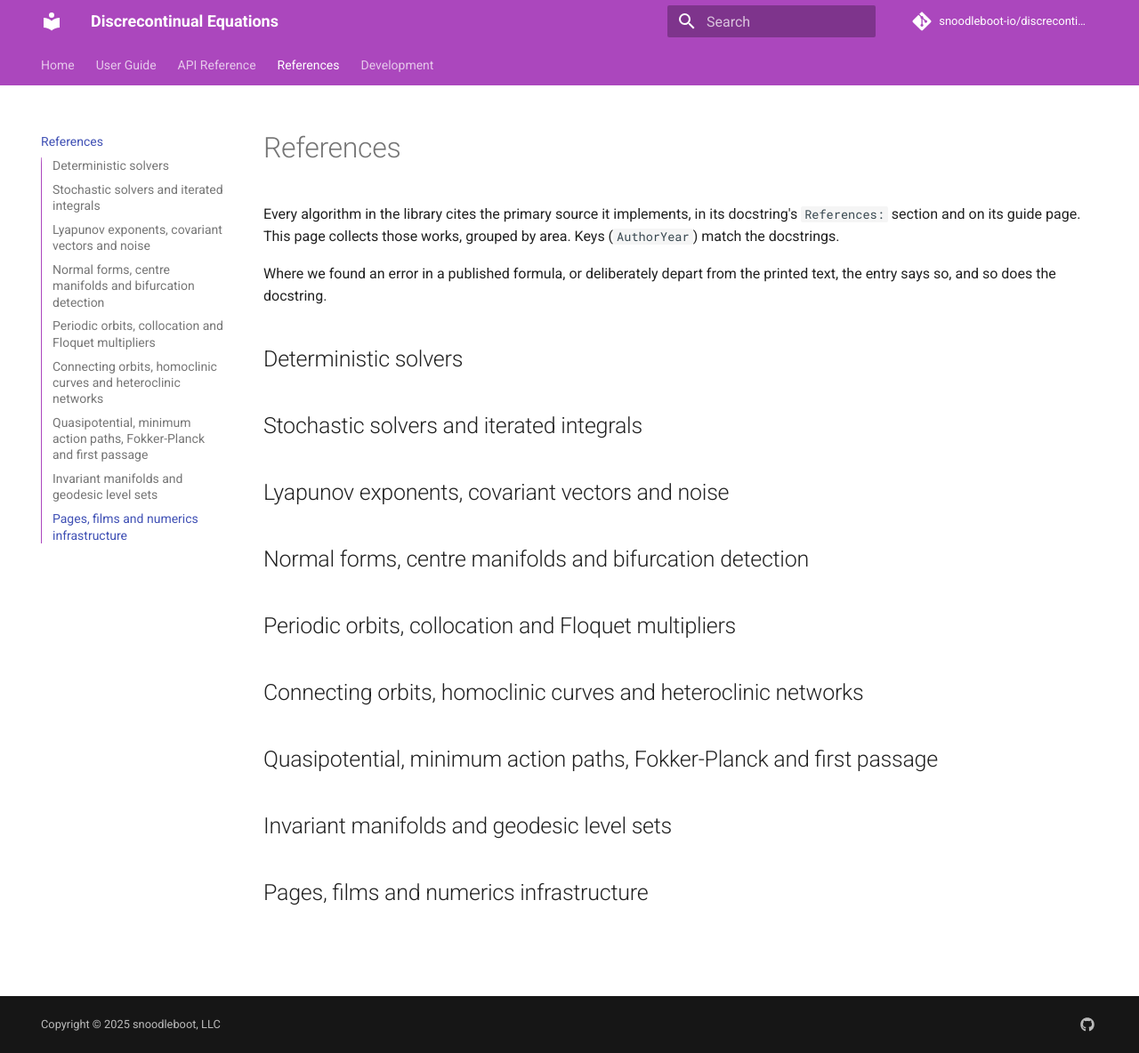
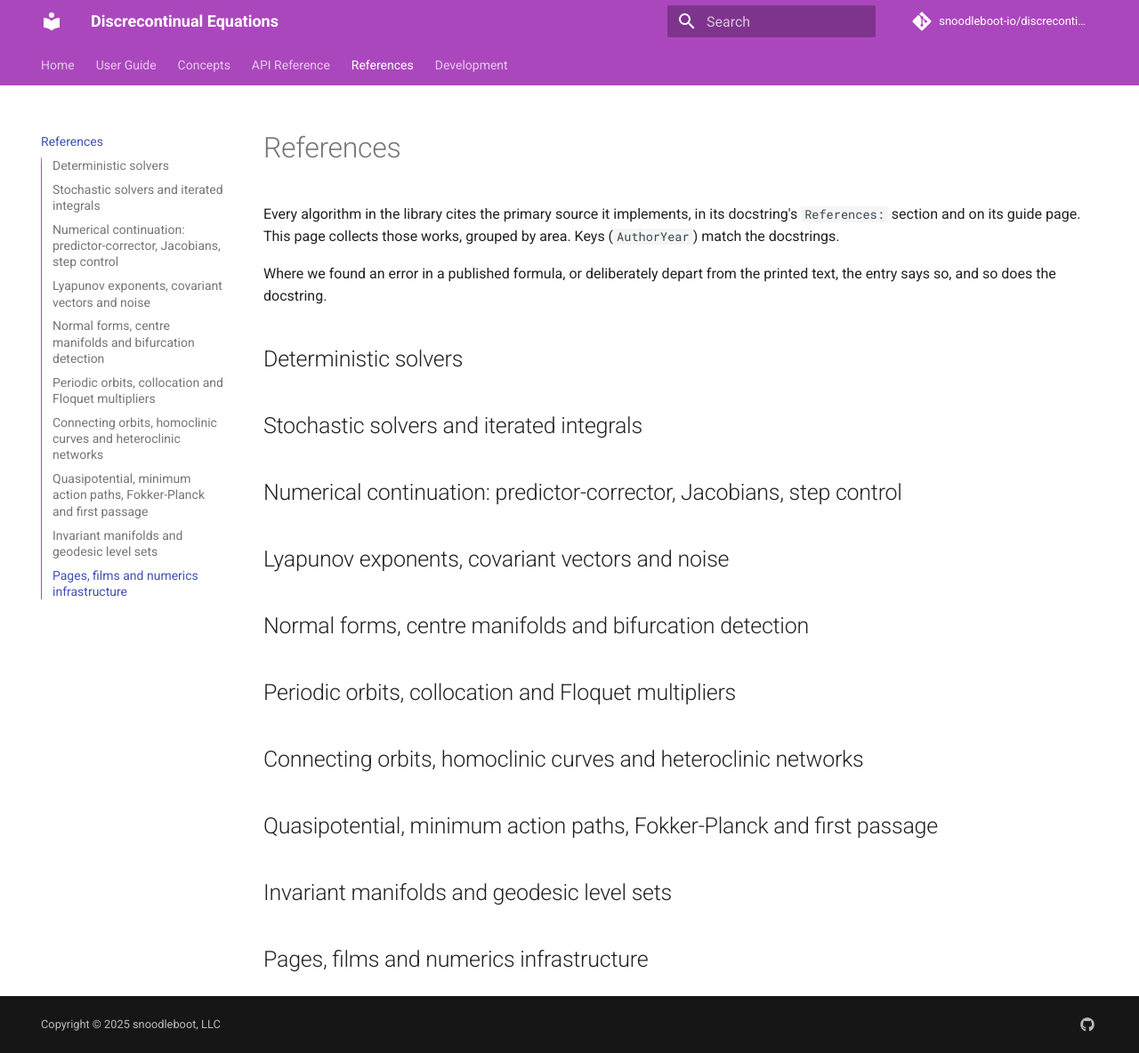
Before and after one commit to snoodleboot-io/discrecontinual_equations, an MkDocs documentation site: the page built from docs/references.md, in a window 1280 px wide and 1184 px high. Shown: the whole window at 89% size. Built offline with MkDocs 1.6.1 and Material for MkDocs 9.7.7, drawn with Linux system fonts in a browser that asks for light colours; comment, search, counter and statistics services are not loaded; part of the change alters nothing that is shown.

Commit message:
Give numerical continuation its own reference list, and every area a concepts page
Ten concept pages, one per area, start as stubs in the nav so each area's
guide can be written without touching mkdocs.yml.

Co-Authored-By: Claude Opus 5.5 <noreply@anthropic.com>

```diff
--- a/docs/references.md
+++ b/docs/references.md
@@ -7,6 +7,8 @@ Where we found an error in a published formula, or deliberately depart from the
 --8<-- "docs/references/deterministic-solvers.md"
 
 --8<-- "docs/references/stochastic-solvers.md"
+
+--8<-- "docs/references/continuation-core.md"
 
 --8<-- "docs/references/lyapunov-noise.md"
 
--- /dev/null
+++ b/docs/references/continuation-core.md
@@ -0,0 +1,5 @@
+## Numerical continuation: predictor-corrector, Jacobians, step control
+
+<!-- One entry per work, sorted by key. Format:
+- **[AuthorYear]** Authors. *Title*. Venue, year. arXiv:xxxx / DOI. Used in: `module.function` (eq./thm).
+-->
--- /dev/null
+++ b/docs/user-guide/connecting-orbits.md
@@ -0,0 +1,4 @@
+# Connecting orbits and heteroclinic networks
+
+!!! note
+    This guide is being written. Each section explains the concept, gives a short runnable example, states the method's limits, and cites its sources on the [References](../references.md) page.
--- /dev/null
+++ b/docs/user-guide/continuation-core.md
@@ -0,0 +1,4 @@
+# Numerical continuation
+
+!!! note
+    This guide is being written. Each section explains the concept, gives a short runnable example, states the method's limits, and cites its sources on the [References](../references.md) page.
--- /dev/null
+++ b/docs/user-guide/deterministic-solvers.md
@@ -0,0 +1,4 @@
+# Deterministic solvers
+
+!!! note
+    This guide is being written. Each section explains the concept, gives a short runnable example, states the method's limits, and cites its sources on the [References](../references.md) page.
--- /dev/null
+++ b/docs/user-guide/lyapunov-noise.md
@@ -0,0 +1,4 @@
+# Lyapunov exponents and noise
+
+!!! note
+    This guide is being written. Each section explains the concept, gives a short runnable example, states the method's limits, and cites its sources on the [References](../references.md) page.
--- /dev/null
+++ b/docs/user-guide/manifolds.md
@@ -0,0 +1,4 @@
+# Invariant manifolds
+
+!!! note
+    This guide is being written. Each section explains the concept, gives a short runnable example, states the method's limits, and cites its sources on the [References](../references.md) page.
--- /dev/null
+++ b/docs/user-guide/normal-forms-detection.md
@@ -0,0 +1,4 @@
+# Bifurcations, normal forms and centre manifolds
+
+!!! note
+    This guide is being written. Each section explains the concept, gives a short runnable example, states the method's limits, and cites its sources on the [References](../references.md) page.
--- /dev/null
+++ b/docs/user-guide/pages-and-films.md
@@ -0,0 +1,4 @@
+# Atlas pages and films
+
+!!! note
+    This guide is being written. Each section explains the concept, gives a short runnable example, states the method's limits, and cites its sources on the [References](../references.md) page.
--- /dev/null
+++ b/docs/user-guide/periodic-orbits.md
@@ -0,0 +1,4 @@
+# Periodic orbits and Floquet multipliers
+
+!!! note
+    This guide is being written. Each section explains the concept, gives a short runnable example, states the method's limits, and cites its sources on the [References](../references.md) page.
--- /dev/null
+++ b/docs/user-guide/quasipotential-first-passage.md
@@ -0,0 +1,4 @@
+# Quasipotential, Fokker-Planck and first passage
+
+!!! note
+    This guide is being written. Each section explains the concept, gives a short runnable example, states the method's limits, and cites its sources on the [References](../references.md) page.
--- /dev/null
+++ b/docs/user-guide/stochastic-solvers.md
@@ -0,0 +1,4 @@
+# Stochastic solvers and iterated integrals
+
+!!! note
+    This guide is being written. Each section explains the concept, gives a short runnable example, states the method's limits, and cites its sources on the [References](../references.md) page.
--- a/mkdocs.yml
+++ b/mkdocs.yml
@@ -43,6 +43,17 @@ nav:
       - Getting Started: user-guide/getting-started.md
       - Basic Usage: user-guide/basic-usage.md
       - Advanced Features: user-guide/advanced-features.md
+  - Concepts:
+      - Deterministic solvers: user-guide/deterministic-solvers.md
+      - Stochastic solvers and iterated integrals: user-guide/stochastic-solvers.md
+      - Numerical continuation: user-guide/continuation-core.md
+      - Bifurcations, normal forms and centre manifolds: user-guide/normal-forms-detection.md
+      - Periodic orbits and Floquet multipliers: user-guide/periodic-orbits.md
+      - Connecting orbits and heteroclinic networks: user-guide/connecting-orbits.md
+      - Lyapunov exponents and noise: user-guide/lyapunov-noise.md
+      - Quasipotential, Fokker-Planck and first passage: user-guide/quasipotential-first-passage.md
+      - Invariant manifolds: user-guide/manifolds.md
+      - Atlas pages and films: user-guide/pages-and-films.md
   - API Reference:
       - Core: api/core.md
       - Functions: api/functions.md
```
